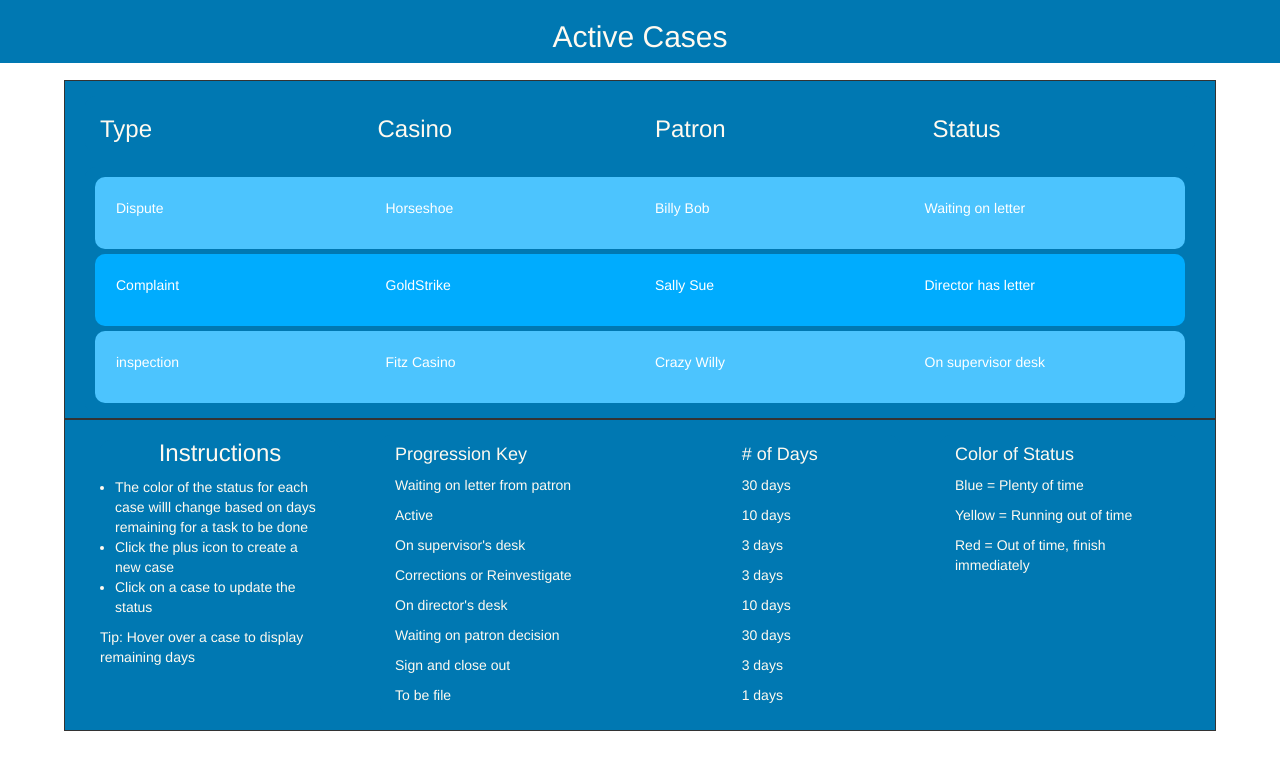
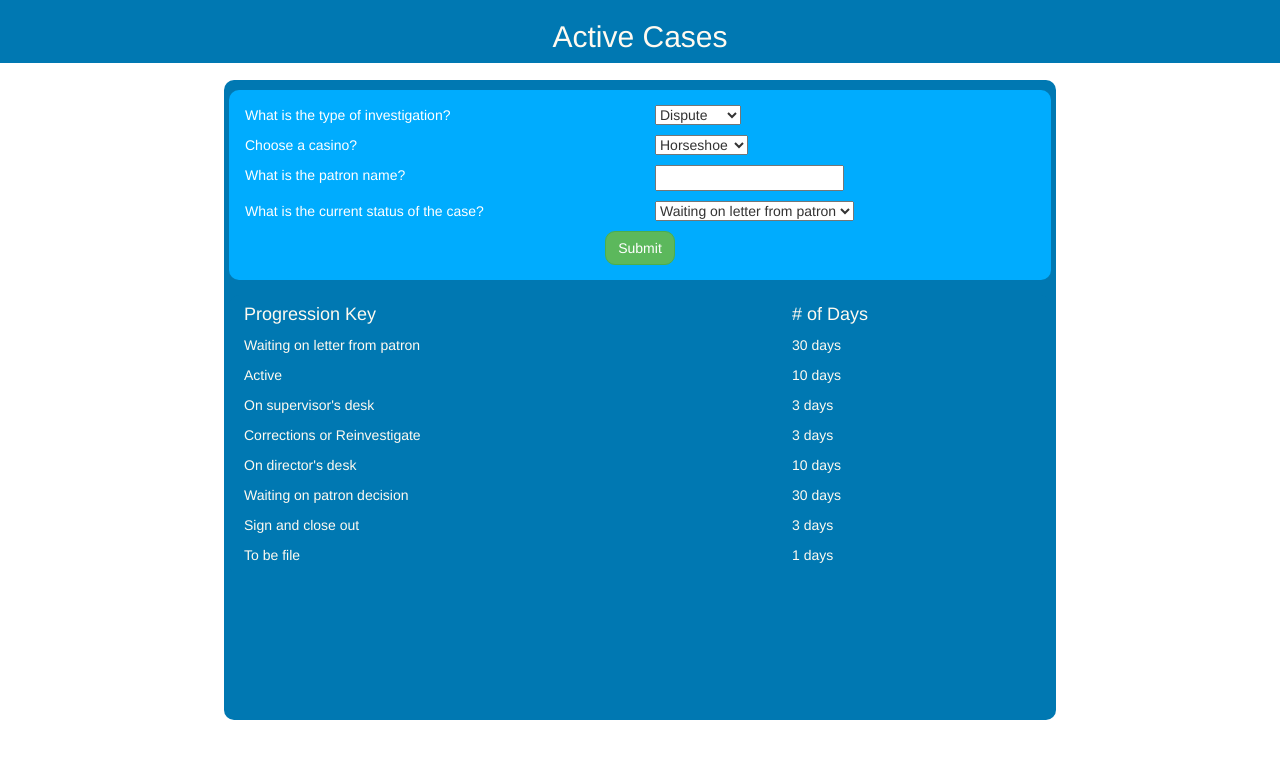
Before and after one commit to jcsmileyjr/active-cases, a React (Create React App) app: page / in a window 1280 px wide. Shown: the top 770 px of the page. Built offline with nearby package versions, Linux system fonts and the light colour scheme.

Commit message:
InputForm saves user data to state
Each input element is wired to save the user data to state.

```diff
--- a/src/App.css
+++ b/src/App.css
@@ -55,6 +55,6 @@
     position: absolute;
     top: 0px; left:0; bottom:0; right:0;
     width: 65%;/* 60% in production*/
-    height: 75%;
+    height: 80%;
 	background-color: #0078B2;
 }
--- a/src/App.js
+++ b/src/App.js
@@ -58,7 +58,7 @@ class NewCase extends Component{
   render(){
 	return(
 	  <div className="row newCaseForm">
-		<InputForm />
+		<InputForm updateWorkLoad={this.props.updateWorkLoad} />
 		<ProgressionList />
 	  </div>
 
@@ -70,14 +70,15 @@ class NewCase extends Component{
 class App extends Component {
   constructor(props){
       super(props);
-      this.state = {newCase:true, workLoad:cases, type:"", casino:"", patron:"", status:"", value:"Tom"};
+      this.state = {newCase:false, workLoad:cases, type:"", casino:"", patron:"", status:"", value:"Tom"};
 	  this.onSubmitCase = this.onSubmitCase.bind(this);
   }
 
   //callback function used in newCase's components to create a new case
   onSubmitCase(data){
-	  this.setState({paton:data});
-	  console.log("Parent " + this.state.patron);
+	  cases.push({type:data.type, casino:data.casino, patron:data.patron, status:data.status, caseNumber:"18-400"})
+	  this.setState({workLoad:cases});
+	  console.log("Parent " + this.state.workLoad);
   }
 
   render() {
@@ -85,7 +86,7 @@ class App extends Component {
       <div className="row">
 		<Nav className="mainColor" />
         {this.state.newCase && <CaseManagement caseFiles={this.state.workLoad} />}
-        {!this.state.newCase && <NewCase  updatePatron={this.onSubmitCase} />}
+        {!this.state.newCase && <NewCase  updateWorkLoad={this.onSubmitCase} />}
       </div>
     );
   }
--- a/src/Components/InputForm/inputForm.js
+++ b/src/Components/InputForm/inputForm.js
@@ -7,6 +7,15 @@ const caseCasino = ["Horseshoe", "Gold-Strike", "Fitz Casino"];
 const caseProgress = ["Waiting on letter from patron","Active", "On supervisor's Desk", "Corrections or Reinvestigate", "On director's desk", "Waiting on patron decision", "Sign and close out", "To be filed"];
 
 class InputForm extends Component{
+  constructor(props){
+	  super(props);
+	  this.state = {type:"", casino:"", patron:"", status:""};
+	  this.onInputPatronChange = this.onInputPatronChange.bind(this);
+	  this.onSelectTypeChange = this.onSelectTypeChange.bind(this);
+	  this.onSelectCasinoChange = this.onSelectCasinoChange.bind(this);
+	  this.onSelectStatusChange = this.onSelectStatusChange.bind(this);
+  }
+
   displayCaseTypes(){
 	  const typeOfCases = caseType.map((types) =>
 			<option value={types}>{types}</option>
@@ -36,7 +45,7 @@ class InputForm extends Component{
 	  	  What is the type of investigation?
 	    </div>
 	    <div className="col-xs-6 col-sm-6 col-md-6 col-lg-6">
-	  	  <select>{this.displayCaseTypes()}</select>
+	  	  <select onChange={this.onSelectTypeChange}>{this.displayCaseTypes()}</select>
 	    </div>
 	  </div>
 	  <div className="row spacingBetweenFormInputs">
@@ -44,7 +53,7 @@ class InputForm extends Component{
 	  	  Choose a casino?
 	    </div>
 	    <div className="col-xs-6 col-sm-6 col-md-6 col-lg-6">
-	  	  <select>{this.displayCaseCasinos()}</select>
+	  	  <select onChange={this.onSelectCasinoChange}>{this.displayCaseCasinos()}</select>
 	    </div>
 	  </div>
 	  <div className="row spacingBetweenFormInputs">
@@ -52,7 +61,7 @@ class InputForm extends Component{
 		  What is the patron name?
 	    </div>
 	    <div className="col-xs-6 col-sm-6 col-md-6 col-lg-6">
-	      <input type="text" />
+	      <input type="text" onChange={this.onInputPatronChange} />
 	    </div>
 	  </div>
 	  <div className="row spacingBetweenFormInputs">
@@ -60,18 +69,50 @@ class InputForm extends Component{
 	  	  What is the current status of the case?
 	    </div>
 	    <div className="col-xs-6 col-sm-6 col-md-6 col-lg-6">
-	  	  <select>{this.displayCaseProgress()}</select>
+	  	  <select onChange={this.onSelectStatusChange}>{this.displayCaseProgress()}</select>
 	    </div>
 	  </div>
 	  <div className="row spacingBetweenFormInputs">
 	    <div className="col-xs-12 col-sm-12 col-md-12 col-lg-12 centerAlign">
-	  	  <Button className="submitButton" bsStyle="success">Submit</Button>
+	  	  <Button className="submitButton" bsStyle="success" >Submit</Button>
 	    </div>
 	  </div>
 	</div>
 
 	);
   }
+/*onClick={this.onSubmitClick()}*/
+  /*method to assign user enter data to the state to be use to create a case*/
+  onInputPatronChange(event){
+	  event.preventDefault(); //not sure
+	  this.setState({patron:event.target.value});
+  }
+
+  /*method to assign user enter data to the state to be use to create a case*/
+  onSelectTypeChange(event){
+	  event.preventDefault(); //not sure
+	  this.setState({type:event.target.value});
+  }
+
+  /*method to assign user enter data to the state to be use to create a case*/
+  onSelectCasinoChange(event){
+	  event.preventDefault(); //not sure
+	  this.setState({casino:event.target.value});
+  }
+
+  /*method to assign user enter data to the state to be use to create a case*/
+  onSelectStatusChange(event){
+	  event.preventDefault(); //not sure
+	  this.setState({status:event.target.value});
+  }
+
+  /*method to assign user enter data to the state to be use to create a case
+  onSubmitClick(){
+	  const newWorkLoad = {type:this.state.type, casino:this.state.casino, patron: this.state.patron, status:this.state.status}
+	  this.props.updateWorkLoad(newWorkLoad);
+	  //IMPORTANT. Use a callback function pass DOWN from parent and return the data (event.target.value) to the parent.
+  }
+  */
 }
 
 export default InputForm;
```
